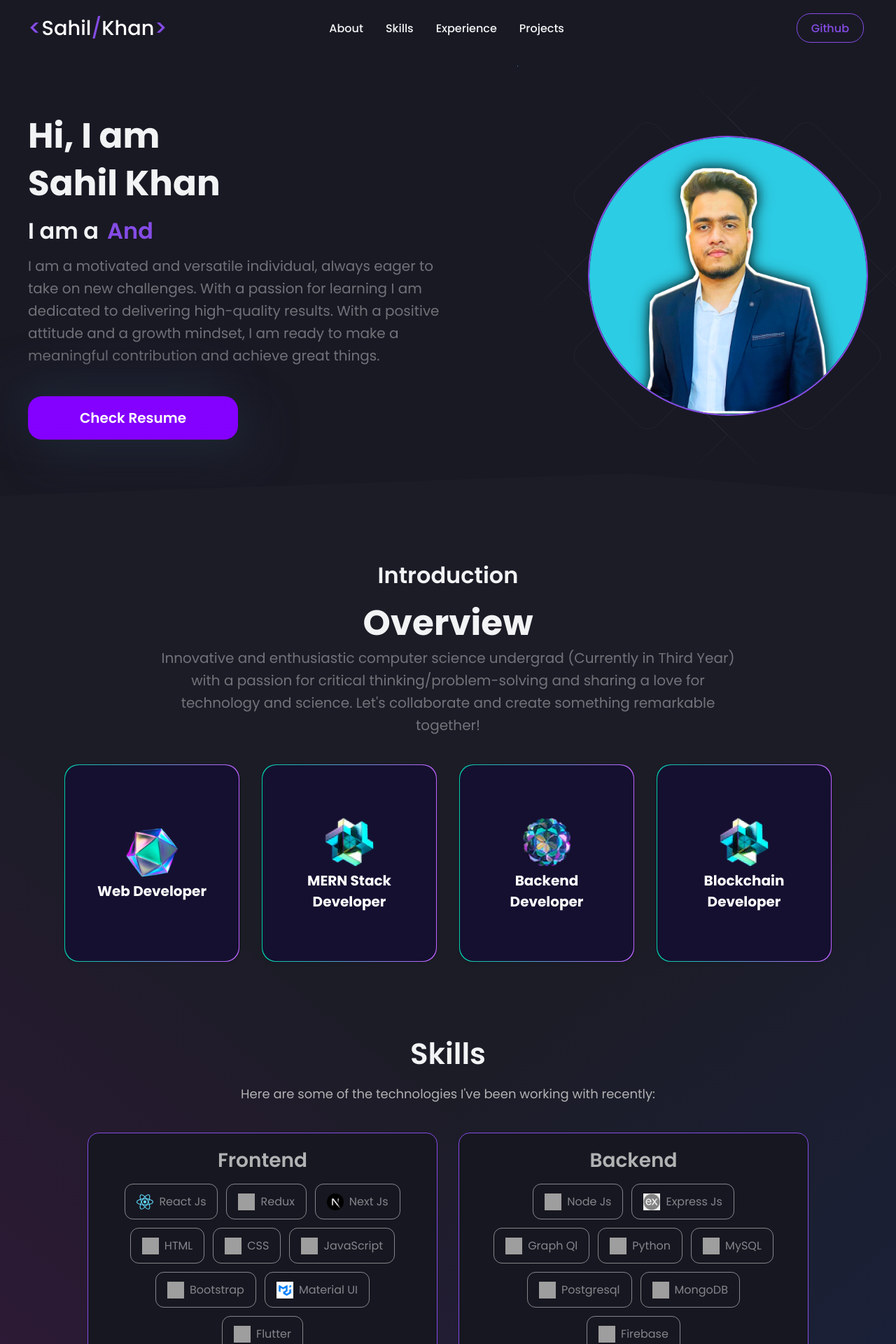
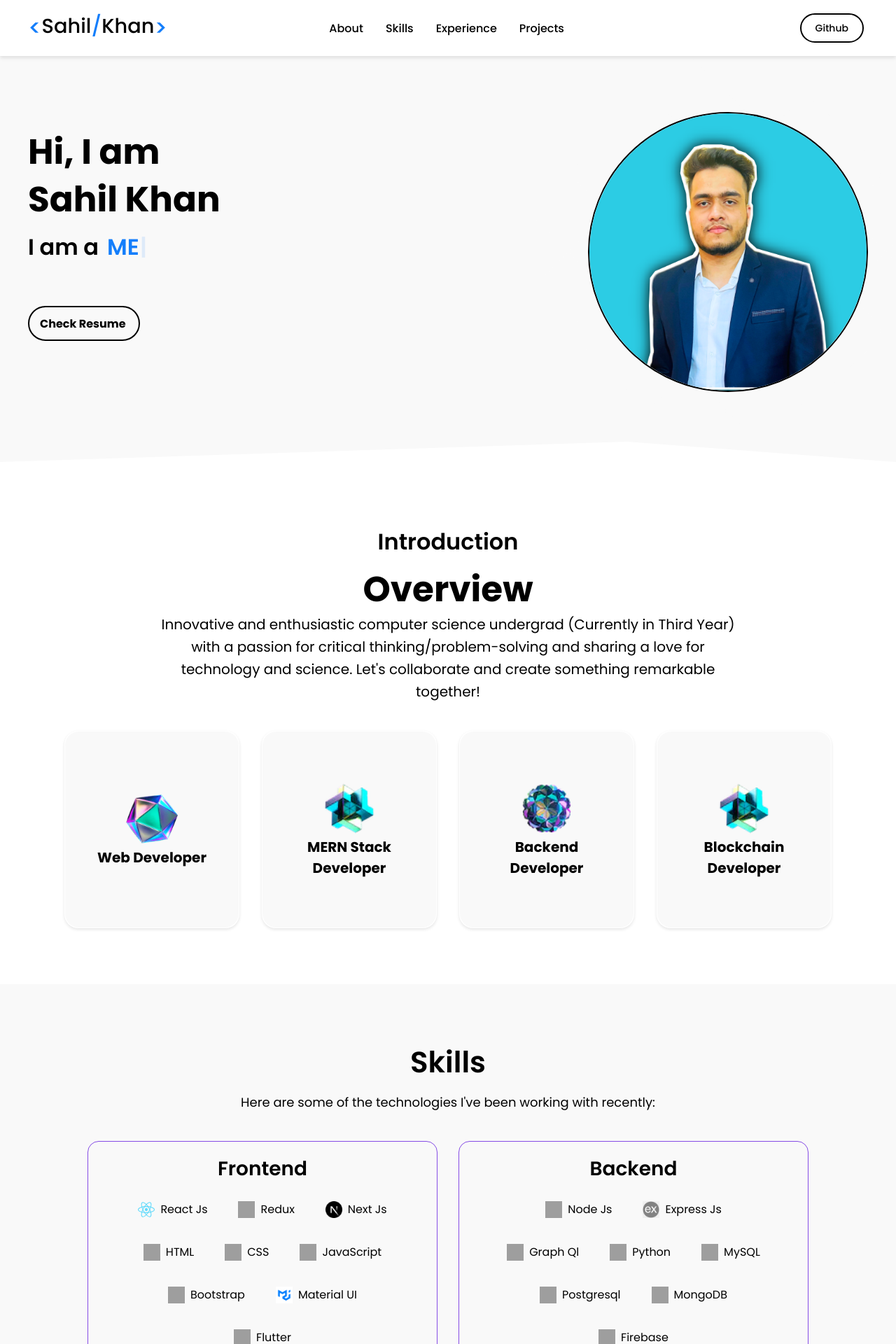
Before and after one commit to sahiillx/portfolio-website, a React (Create React App) app: page / in a window 1280 px wide. Shown: the top 1920 px of the page at 70% size. Built offline with nearby package versions, Linux system fonts and the light colour scheme; grey boxes are pictures that could not be loaded.

Commit message:
upadted theme

```diff
--- a/public/index.html
+++ b/public/index.html
@@ -24,7 +24,7 @@
       work correctly both with client-side routing and a non-root public URL.
       Learn how to configure a non-root public URL by running `npm run build`.
     -->
-    <title>React App</title>
+    <title>Sahil Khan</title>
   </head>
   <body>
     <noscript>You need to enable JavaScript to run this app.</noscript>
--- a/src/App.css
+++ b/src/App.css
@@ -7,6 +7,7 @@
     padding: 0;
     font-family: 'Poppins', sans-serif;
 
+
 }
 
 html{
@@ -14,9 +15,8 @@ html{
 }
 
 body{
-  margin: 0px !important;
-  padding: 0;
   font-family: 'Montserrat', sans-serif;
+
 }
 
 /* width */
--- a/src/App.js
+++ b/src/App.js
@@ -1,6 +1,6 @@
 import "./App.css";
-import styled, { ThemeProvider } from "styled-components";
-import { darkTheme } from "./utils/Themes";
+import styled from "styled-components";
+
 import Navbar from "./components/Navbar";
 import Hero from "./components/HeroSection";
 import Skills from "./components/Skills";
@@ -15,39 +15,19 @@ const Body = styled.div`
   overflow-x: hidden;
 `;
 
-const Wrapper = styled.div`
-  background: linear-gradient(
-      38.73deg,
-      rgba(204, 0, 187, 0.15) 0%,
-      rgba(201, 32, 184, 0) 50%
-    ),
-    linear-gradient(
-      141.27deg,
-      rgba(0, 70, 209, 0) 50%,
-      rgba(0, 70, 209, 0.15) 100%
-    );
-  width: 100%;
-  clip-path: polygon(0 0, 100% 0, 100% 100%, 30% 98%, 0 100%);
-`;
-
 function App() {
   return (
-    <ThemeProvider theme={darkTheme}>
+
       <Router>
         <Navbar />
         <Body>
           <Hero />
-          <Wrapper>
-            <About />
-            <Skills />
-          </Wrapper>
+          <About />
+          <Skills />
           <Qualifications />
-          <Wrapper>
-            <Projects />
-          </Wrapper>
+          <Projects />
         </Body>
       </Router>
-    </ThemeProvider>
   );
 }
 
--- a/src/components/About/ServiceCard.jsx
+++ b/src/components/About/ServiceCard.jsx
@@ -13,20 +13,16 @@ const StyledTilt = styled(Tilt)`
 
 const StyledMotionDiv = styled(motion.div)`
   width: 100%;
-  background: linear-gradient(
-    90deg,
-    #00cea8 0%,
-    #bf61ff 100%
-  ); /* Green to pink gradient */
+
   padding: 1px;
   border-radius: 20px;
   box-shadow: 0 2px 4px rgba(0, 0, 0, 0.1);
 `;
 
 const StyledContentWrapper = styled.div`
-  background-color: #151030; /* Tertiary color */
+  background-color: #f9f9f9;
   border-radius: 20px;
-  padding: 20px 40px; /* Adjust padding as needed */
+  padding: 20px 40px;
   min-height: 280px;
   display: flex;
   flex-direction: column;
@@ -41,7 +37,7 @@ const StyledImage = styled.img`
 `;
 
 const StyledTitle = styled.h3`
-  color: #fff;
+  color: #000000;
   font-size: 20px;
   font-weight: bold;
   text-align: center;
--- a/src/components/About/index.js
+++ b/src/components/About/index.js
@@ -8,6 +8,7 @@ const StyledSection = styled(motion.div)`
   display: flex;
   justify-content: center;
   padding: 80px 30px;
+  background-color: #ffffff;
 
   @media screen and (max-width: 960px) {
     padding: 66px 16px;
@@ -34,14 +35,14 @@ const Something = styled.div`
 const StyledSubText = styled.p`
   font-size: 32px;
   font-weight: 600;
-  color: ${({ theme }) => theme.text_primary};
+  color: #000000;
   line-height: 68px;
 `;
 
 const StyledHeadText = styled.h2`
   font-size: 50px;
   font-weight: 700;
-  color: ${({ theme }) => theme.text_primary};
+  color: #000000;
   line-height: 68px;
 `;
 
--- a/src/components/HeroSection/index.js
+++ b/src/components/HeroSection/index.js
@@ -6,11 +6,14 @@ import HeroImg from "../../images/HeroImg.png";
 import HeroBgAnimation from "../../heroBgAnimation";
 
 const HeroContainer = styled.div`
-  background-color: ${({ theme }) => theme.card_light};
+  background-color: #f9f9f9;
   display: flex;
   justify-content: center;
   position: relative;
-  padding: 80px 30px;
+  padding: 80px 30px 100px 30px;
+  min-height: 70vh;
+  z-index: 1;
+  clip-path: polygon(0 0, 100% 0, 100% 100%, 70% 95%, 0 100%);
 
   @media screen and (max-width: 960px) {
     padding: 66px 16px;
@@ -19,10 +22,8 @@ const HeroContainer = styled.div`
   @media screen and (max-width: 640px) {
     padding: 32px 16px;
   }
+`;
 
-  z-index: 1;
-  clip-path: polygon(0 0, 100% 0, 100% 100%, 70% 95%, 0 100%);
-`;
 const HeroBG = styled.div`
   position: absolute;
   bottom: 0%;
@@ -36,24 +37,7 @@ const HeroBG = styled.div`
     bottom: -1%;
     left: -28%;
   }
-  /* position: absolute;
-  display: flex;
-  justify-content: end;
-  top: 50%;
-  right: 0;
-  left: 50%;
-  bottom: 0;
-  overflow: hidden;
-  width: 100%;
-  height: 100%;
-  padding: 0px 30px;
-  transform: translateX(-50%) translateY(-50%);
-  -webkit-transform: translateX(-50%) translateY(-50%);
 
-  @media screen and (max-width: 960px) {
-    padding: 0px 0px;
-    justify-content: center;
-  } */
 `;
 
 const HeroInnerContainer = styled.div`
@@ -81,18 +65,15 @@ const HeroLeftContainer = styled.div`
   }
 
   @media screen and (max-width: 640px) {
-    order: 2;
-    margin-bottom: 32px;
-    display: flex;
     justify-content: center;
-    flex-direction: column;
   }
+
 `;
 
 const Title = styled.div`
   font-size: 50px;
   font-weight: 700;
-  color: ${({ theme }) => theme.text_primary};
+  color: black;
   line-height: 68px;
 
   @media screen and (max-width: 960px) {
@@ -109,7 +90,7 @@ const Title = styled.div`
 const TextLoop = styled.div`
   font-size: 32px;
   font-weight: 600;
-  color: ${({ theme }) => theme.text_primary};
+  color: black;
   line-height: 68px;
   display: flex;
   gap: 12px;
@@ -126,65 +107,33 @@ const TextLoop = styled.div`
 `;
 
 const Span = styled.span`
-  color: ${({ theme }) => theme.primary};
+  color: #147efb;
   cursor: pointer;
 `;
 
-const SubTitle = styled.div`
-  font-size: 20px;
-  font-weight: 400;
-  color: ${({ theme }) => theme.text_secondary + 95};
-  line-height: 32px;
-  margin-bottom: 42px;
+const ResumeButton = styled.a`
 
-  @media screen and (max-width: 960px) {
-    text-align: center;
-  }
-
-  @media screen and (max-width: 640px) {
-    font-size: 16px;
-    line-height: 32px;
-  }
-`;
-
-const ResumeButton = styled.a`
-  -webkit-appearance: button;
-  -moz-appearance: button;
-  appearance: button;
+  display: inline-flex;
+  align-items: center;
+  height: 50px;
+  width: 160px;
+  margin: 50px 0px;
+  padding: 0 15px;
+  border: 2px solid #000000;
+  box-sizing: border-box;
+  color: #000000;
+  cursor: pointer;
+  font-weight: bold;
   text-decoration: none;
-  width: 95%;
-  max-width: 300px;
-  text-align: center;
-  padding: 16px 0px;
-  color: ${({ theme }) => theme.white};
-  border-radius: 20px;
-  cursor: pointer;
-  font-size: 20px;
-  font-weight: 600;
-  transition: all 0.2s ease-in-out !important;
-  background: hsla(271, 100%, 50%, 1);
-  background: linear-gradient(
-    225deg,
-    hsla(271, 100%, 50%, 1) 0%,
-    hsla(271, 100%, 50%, 1) 100%
-  );
-  background: -moz-linear-gradient(
-    225deg,
-    hsla(271, 100%, 50%, 1) 0%,
-    hsla(271, 100%, 50%, 1) 100%
-  );
-  background: -webkit-linear-gradient(
-    225deg,
-    hsla(271, 100%, 50%, 1) 0%,
-    hsla(271, 100%, 50%, 1) 100%
-  );
-  box-shadow: 20px 20px 60px #1f2634, -20px -20px 60px #1f2634;
+  border-radius: 30px;
+  font-size: 16px;
+  transition: all 300ms cubic-bezier(0.23, 1, 0.32, 1);
 
   &:hover {
-    transform: scale(1.05);
-    transition: all 0.4s ease-in-out;
-    box-shadow: 20px 20px 60px #1f2634;
-    filter: brightness(1);
+    background-color: #2e74ca;
+    box-shadow: rgba(0, 0, 0, 0.25) 0 8px 15px;
+    transform: translateY(-2px);
+    color: white;
   }
 
   @media screen and (max-width: 640px) {
@@ -259,10 +208,8 @@ const Hero = () => {
                 />
               </Span>
             </TextLoop>
-            <SubTitle>{Bio.description}</SubTitle>
             <ResumeButton href={Bio.resume} target="_blank">
-              {" "}
-              Check Resume{" "}
+              Check Resume
             </ResumeButton>
           </HeroLeftContainer>
           <HeroRightContainer>
--- a/src/components/Navbar/index.js
+++ b/src/components/Navbar/index.js
@@ -5,7 +5,7 @@ import { useTheme } from "styled-components";
 import { FaBars } from "react-icons/fa";
 
 const Nav = styled.div`
-  background-color: ${({ theme }) => theme.card_light};
+  background-color: white;
   height: 80px;
   display: flex;
   justify-content: center;
@@ -14,6 +14,7 @@ const Nav = styled.div`
   position: sticky;
   top: 0;
   z-index: 10;
+  box-shadow: 0 3px 5px rgba(0, 0, 0, 0.1);
 
   @media screen and (max-width: 1080px) {
     padding: 0px 30px;
@@ -55,7 +56,7 @@ const NavLogo = styled(LinkR)`
 `;
 
 const ColorText = styled.div`
-  color: ${({ theme }) => theme.primary};
+  color: #147efb;
   font-size: 32px;
 `;
 
@@ -87,14 +88,14 @@ const NavItems = styled.div`
 `;
 
 const NavLink = styled.a`
-  color: ${({ theme }) => theme.text_primary};
+  color: black;
   font-weight: 500;
   cursor: pointer;
   text-decoration: none;
   transition: all 0.2s ease-in-out;
 
   &:hover {
-    color: ${({ theme }) => theme.primary};
+    color: #147efb;
     //transition: all 0.2s ease-in-out;
   }
 `;
@@ -114,21 +115,23 @@ const ButtonContainer = styled.div`
 
 const GithubButton = styled.button`
   background-color: transparent;
-  color: ${({ theme }) => theme.primary};
-  border: 1.8px solid ${({ theme }) => theme.primary};
-  border-radius: 20px;
+  color: #000000;
+  border: 2px solid #000000;
+  border-radius: 30px;
   display: flex;
   justify-content: center;
   align-items: center;
-  font-size: 1rem;
+  font-size: 14px;
   font-weight: 500;
   cursor: pointer;
   height: 70%;
   padding: 0 20px;
 
-  :hover {
-    background-color: ${({ theme }) => theme.primary};
-    color: ${({ theme }) => theme.white};
+  &:hover {
+    background-color: #2e74ca;
+    box-shadow: rgba(0, 0, 0, 0.25) 0 8px 15px;
+    transform: translateY(-2px);
+    color: white;
   }
 `;
 
@@ -171,9 +174,11 @@ const Navbar = () => {
     <Nav>
       <NavContainer>
         <NavLogo to="/">
-          <ColorText>&lt;</ColorText>Sahil
-          <div style={{ color: theme.primary }}>/</div>Khan
-          <ColorText>&gt;</ColorText>
+          <div style={{display: "flex", color: "black"}}>
+            <ColorText>&lt;</ColorText>Sahil
+            <div style={{ color: "#147efb" }}>/</div>Khan
+            <ColorText>&gt;</ColorText>
+          </div>
         </NavLogo>
         <MobileIcon>
           <FaBars onClick={() => setIsOpen(!isOpen)} />
--- a/src/components/Projects/index.js
+++ b/src/components/Projects/index.js
@@ -4,7 +4,7 @@ import ProjectCard from "../Cards/ProjectCard";
 import { projects } from "../../data/constants";
 
 const Container = styled.div`
-  clip-path: polygon(0 0, 100% 0, 100% 100%, 70% 95%, 0 100%);
+  background-color: #f9f9f9;
   display: flex;
   flex-direction: column;
   justify-content: center;
@@ -57,9 +57,9 @@ const Desc = styled.div`
 
 const ToggleGroup = styled.div`
   display: flex;
-  border: 1.5px solid ${({ theme }) => theme.primary};
+  border: 2px solid black;
   font-size: 16px;
-  border-radius: 12px;
+
   font-weight: 500;
   margin: 22px 0;
 
@@ -71,17 +71,17 @@ const ToggleGroup = styled.div`
 const ToggleButton = styled.div`
   padding: 8px 18px;
   cursor: pointer;
-  border-radius: 6px;
-  color: ${({ theme }) => theme.primary};
+
+  color: black;
 
   ${({ active, theme }) =>
     active &&
     `
-      background-color: ${theme.primary + 20};
+      background-color: #147efb;
   `}
 
   &:hover {
-    background-color: ${({ theme }) => theme.primary + 8};
+    background-color: #147efb;
   }
 
   @media (max-width: 768px) {
@@ -92,7 +92,7 @@ const ToggleButton = styled.div`
 
 const Divider = styled.div`
   width: 1.5px;
-  background-color: ${({ theme }) => theme.primary};
+  background-color: black;
 `;
 
 const CardContainer = styled.div`
--- a/src/components/Qual/index.js
+++ b/src/components/Qual/index.js
@@ -7,13 +7,12 @@ import { education } from "../../data/constants";
 
 const Container = styled.div`
   display: flex;
-  background-color: ${({ theme }) => theme.card_light};
   flex-direction: column;
   justify-content: center;
   position: relative;
   align-items: center;
 
-  padding: 20px 0px 80px 0px;
+  padding: 50px 0px 80px 0px;
   @media (max-width: 960px) {
     padding: 0px;
   }
@@ -30,7 +29,6 @@ const Wrapper = styled.div`
   flex-direction: column;
   width: 100%;
   max-width: 1200px;
-  padding-top: 40px;
   padding-bottom: 30px;
   gap: 12px;
   @media (max-width: 960px) {
@@ -43,7 +41,6 @@ const Title = styled.div`
   text-align: center;
   font-weight: 600;
   margin-top: 20px;
-  color: ${({ theme }) => theme.text_primary};
   @media (max-width: 768px) {
     margin-top: 12px;
     font-size: 32px;
@@ -53,7 +50,6 @@ const Desc = styled.div`
   font-size: 18px;
   text-align: center;
   max-width: 600px;
-  color: ${({ theme }) => theme.text_secondary};
   @media (max-width: 768px) {
     margin-top: 12px;
     font-size: 16px;
@@ -66,7 +62,7 @@ const QualTabs = styled.div`
   justify-content: center;
 `;
 const QualButton = styled.button`
-  color: ${({ active }) => (active ? "#854ce6" : "#fff")};
+  color: ${({ active }) => (active ? "#147efb" : "#000000")};
   font-size: 1.5rem;
   font-weight: 600;
   padding: 4rem 1.8rem 1.5rem 1rem;
@@ -78,7 +74,7 @@ const QualButton = styled.button`
   border: none;
   outline: none;
   :hover {
-    color: #854ce6;
+    color: #147efb;
   }
 `;
 
@@ -177,34 +173,37 @@ const Qualification = () => {
           <Timeline>
             {experiences.map((item, index) => (
               <React.Fragment key={index}>
-                {/* Render TimelineEmpty and TimelineMiddle before TimelineComponent for the first item */}
                 {index % 2 === 0 && (
                   <>
-                    <TimelineEmpty></TimelineEmpty>
+                    <TimelineComponent>
+                      <h2>{item.role}</h2>
+                      <p>{item.desc}</p>
+                    </TimelineComponent>
                     <TimelineMiddle>
                       <TimelineCircle></TimelineCircle>
                     </TimelineMiddle>
+                    <TimelineEmpty></TimelineEmpty>
                   </>
                 )}
 
-                <TimelineComponent>
-                  <h2>{item.role}</h2>
-                  <p>{item.desc}</p>
-                </TimelineComponent>
-
-                {/* Render TimelineEmpty and TimelineMiddle after TimelineComponent for the last item */}
                 {index % 2 !== 0 && (
                   <>
                     <TimelineEmpty></TimelineEmpty>
+
                     <TimelineMiddle>
                       <TimelineCircle></TimelineCircle>
                     </TimelineMiddle>
+                    <TimelineComponent>
+                      <h2>{item.role}</h2>
+                      <p>{item.desc}</p>
+                    </TimelineComponent>
                   </>
                 )}
               </React.Fragment>
             ))}
           </Timeline>
         )}
+
         {/* ------------------------Education Timeline-------------------------- */}
         {activeTab === false && (
           <Timeline>
@@ -217,21 +216,25 @@ const Qualification = () => {
                     <TimelineMiddle>
                       <TimelineCircle></TimelineCircle>
                     </TimelineMiddle>
+                    <TimelineComponent>
+                      <h2>{item.school}</h2>
+                      <p>{item.degree}</p>
+                    </TimelineComponent>
                   </>
                 )}
-
-                <TimelineComponent>
-                  <h2>{item.school}</h2>
-                  <p>{item.degree}</p>
-                </TimelineComponent>
 
                 {/* Render TimelineEmpty and TimelineMiddle after TimelineComponent for the last item */}
                 {index % 2 !== 0 && (
                   <>
-                    <TimelineEmpty></TimelineEmpty>
+                    <TimelineComponent>
+                      <h2>{item.school}</h2>
+                      <p>{item.degree}</p>
+                    </TimelineComponent>
+
                     <TimelineMiddle>
                       <TimelineCircle></TimelineCircle>
                     </TimelineMiddle>
+                    <TimelineEmpty></TimelineEmpty>
                   </>
                 )}
               </React.Fragment>
--- a/src/components/Skills/index.js
+++ b/src/components/Skills/index.js
@@ -9,7 +9,10 @@ const Container = styled.div`
   position: relative;
   z-index: 1;
   align-items: center;
-  padding-bottom: 5rem;
+  padding: 80px 30px 130px 30px;
+  background-color: #f9f9f9;
+
+  clip-path: polygon(0 0, 100% 0, 100% 100%, 70% 95%, 0 100%);
 `;
 
 const Wrapper = styled.div`
@@ -26,8 +29,6 @@ const Title = styled.h1`
   font-size: 42px;
   text-align: center;
   font-weight: 600;
-
-  margin-top: 20px;
   color: ${({ theme }) => theme.text_primary};
 
   @media screen and (max-width: 960px) {
--- a/src/data/constants.js
+++ b/src/data/constants.js
@@ -3,19 +3,19 @@ export const Bio = {
   name: "Sahil Khan",
   roles: [
     "Full Stack Developer",
-    "Android Developer",
-    "UI/UX Designer",
+    "MERN Developer",
+    "Blockchain Developer",
     "Programmer",
   ],
   description:
     "I am a motivated and versatile individual, always eager to take on new challenges. With a passion for learning I am dedicated to delivering high-quality results. With a positive attitude and a growth mindset, I am ready to make a meaningful contribution and achieve great things.",
-  github: "https://github.com/rishavchanda",
+  github: "https://github.com/sahiillx",
   resume:
-    "https://drive.google.com/file/d/1ffZrcMcn8UatXGIaautbbqpV7ADNaETA/view?usp=sharing",
-  linkedin: "https://www.linkedin.com/in/rishav-chanda-b89a791b3/",
-  twitter: "https://twitter.com/RishavChanda",
-  insta: "https://www.instagram.com/rishav_chanda/",
-  facebook: "https://www.facebook.com/rishav.chanda.165/",
+    "",
+  linkedin: "https://www.linkedin.com/in/sahiillx/",
+  twitter: "https://twitter.com/ssahillx",
+  insta: "https://www.instagram.com/sahiillx/",
+  facebook: "",
 };
 
 export const skills = [
@@ -110,10 +110,10 @@ export const skills = [
     ],
   },
   {
-    title: "Android",
+    title: "Blockchain",
     skills: [
       {
-        name: "Java",
+        name: "Solidity",
         image:
           "https://raw.githubusercontent.com/devicons/devicon/master/icons/java/java-original.svg",
       },
@@ -153,7 +153,7 @@ export const skills = [
           "https://raw.githubusercontent.com/devicons/devicon/master/icons/docker/docker-original-wordmark.svg",
       },
       {
-        name: "Netlify",
+        name: "Vercel",
         image:
           "https://seeklogo.com/images/N/netlify-logo-BD8F8A77E2-seeklogo.com.png",
       },
@@ -166,11 +166,6 @@ export const skills = [
         name: "Postman",
         image:
           "https://camo.githubusercontent.com/93b32389bf746009ca2370de7fe06c3b5146f4c99d99df65994f9ced0ba41685/68747470733a2f2f7777772e766563746f726c6f676f2e7a6f6e652f6c6f676f732f676574706f73746d616e2f676574706f73746d616e2d69636f6e2e737667",
-      },
-      {
-        name: "Adobe XD",
-        image:
-          "https://camo.githubusercontent.com/c205ecbe12500177d102169d97bc1c17c545155fdf5ec78c08d54ac53e5b38c1/68747470733a2f2f63646e2e776f726c64766563746f726c6f676f2e636f6d2f6c6f676f732f61646f62652d78642e737667",
       },
       {
         name: "Figma",
@@ -229,40 +224,6 @@ export const experiences = [
     date: "May 2023 - Present",
     desc: "Contributing to different open-source projects and learn from industry experts",
     doc: "https://media.licdn.com/dms/image/D4D22AQGzSpgFaR4hsQ/feedshare-shrink_800/0/1684079632872?e=1687996800&v=beta&t=i0xWn_k32Oj9SxKfc6rARSbOghXD9Ge6WyEb2p2vvrc",
-  },
-  {
-    id: 3,
-    img: "https://media.licdn.com/dms/image/D4D0BAQGfGQHEJt8gPA/company-logo_100_100/0/1666002815185?e=1692230400&v=beta&t=c4obZda4Uh9q6vOcmCbxjoSiExvbvYwEHUlgdY0tU-4",
-    role: "Android Developer",
-    company: "DSC KIIT",
-    date: "Nov2021 - Present",
-    desc: "As an Android developer at the Google Developers Student Club (GDCS), I have had the opportunity to work on exciting projects and collaborate with talented developers who share my passion for technology. ",
-    skills: [
-      "Leadership",
-      "Mobile Application Development",
-      "Kotlin",
-      "XML",
-      "Figma",
-    ],
-  },
-  {
-    id: 4,
-    img: "https://media.licdn.com/dms/image/C4D0BAQH4od9HG2K7bw/company-logo_100_100/0/1661484397513?e=1692230400&v=beta&t=IW-eebE0PpFxqZ8Q3UCYYtlAokbhAEqsNePBv2Pmg18",
-    role: "Android Developer Intern",
-    company: "Rudraksha Welffare Foundation",
-    date: "June 2021 - Oct 2021",
-    desc: "As an Android Developer Intern at Rudraksha Welfare Foundation from June 2021 to October 2021, I gained valuable hands-on experience in application development.",
-    skills: [
-      "Android",
-      "Java",
-      "Kotlin",
-      "XML",
-      "Node Js",
-      "Cloud Firestore",
-      "Firebase",
-      "Figma",
-    ],
-    doc: "https://firebasestorage.googleapis.com/v0/b/buckoid-917cf.appspot.com/o/WhatsApp%20Image%202023-05-05%20at%2012.07.39%20AM.jpeg?alt=media&token=9f0e1648-568b-422d-bd0b-1f125f722245",
   },
 ];
 
```
